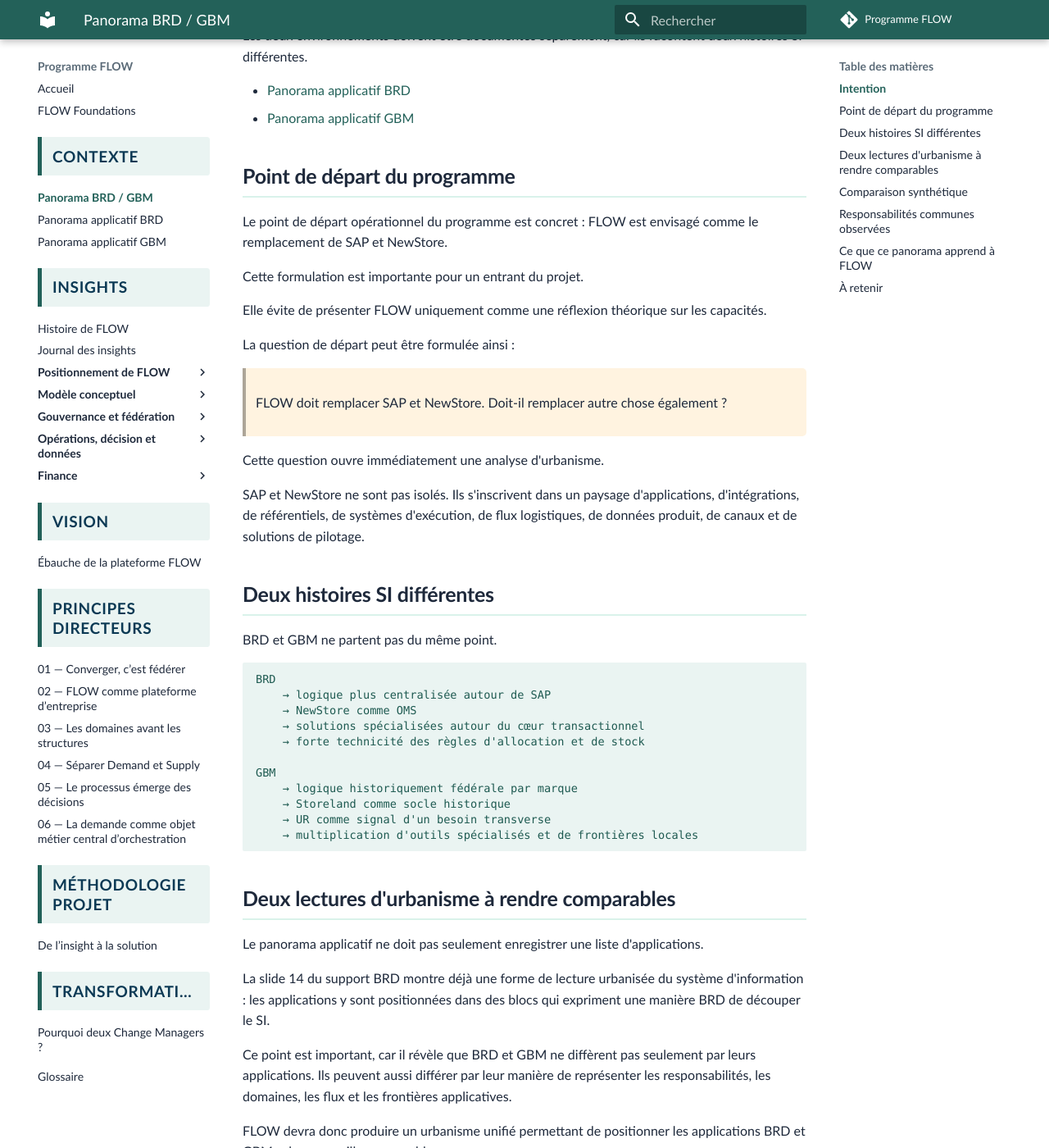
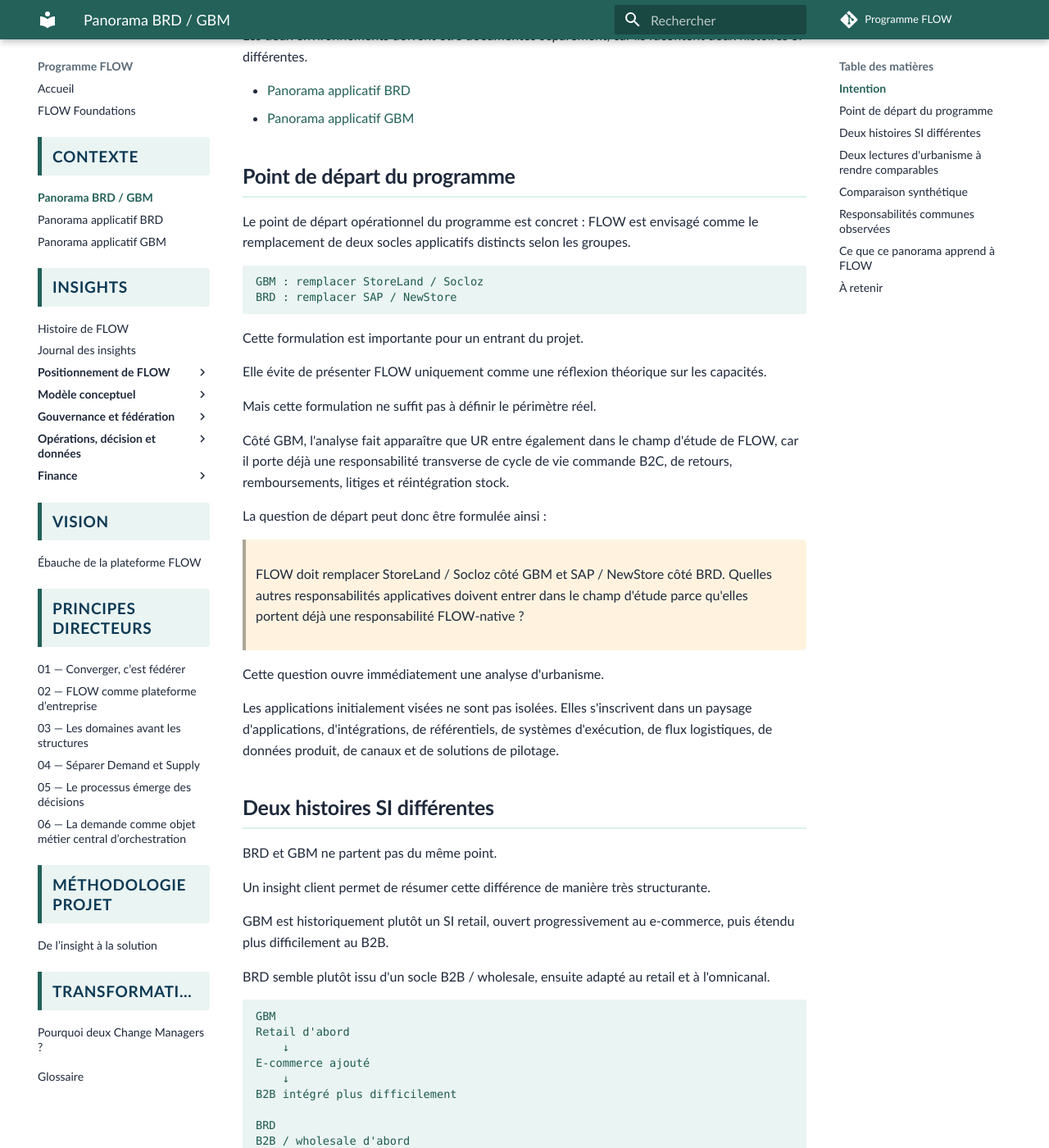
Before and after one commit to laurent-sintes/FLOW-Program, an MkDocs documentation site: the page built from docs/contexte/panorama-applicatif-brd-gbm.md, in a window 1280 px wide and 1400 px high, scrolled down 292 px. Shown: the whole window at 82% size. Built offline with MkDocs 1.6.1 and Material for MkDocs 9.7.7, drawn with Linux system fonts in a browser that asks for light colours; comment, search, counter and statistics services are not loaded; some of the changed text lies outside the part shown.

Commit message:
Clarifier les trajectoires SI BRD et GBM

````diff
--- a/docs/contexte/panorama-applicatif-brd-gbm.md
+++ b/docs/contexte/panorama-applicatif-brd-gbm.md
@@ -11,45 +11,80 @@
 
 ## Point de départ du programme
 
-Le point de départ opérationnel du programme est concret : FLOW est envisagé comme le remplacement de SAP et NewStore.
+Le point de départ opérationnel du programme est concret : FLOW est envisagé comme le remplacement de deux socles applicatifs distincts selon les groupes.
+
+```text
+GBM : remplacer StoreLand / Socloz
+BRD : remplacer SAP / NewStore
+```
 
 Cette formulation est importante pour un entrant du projet.
 
 Elle évite de présenter FLOW uniquement comme une réflexion théorique sur les capacités.
 
-La question de départ peut être formulée ainsi :
+Mais cette formulation ne suffit pas à définir le périmètre réel.
 
-> FLOW doit remplacer SAP et NewStore. Doit-il remplacer autre chose également ?
+Côté GBM, l'analyse fait apparaître que UR entre également dans le champ d'étude de FLOW, car il porte déjà une responsabilité transverse de cycle de vie commande B2C, de retours, remboursements, litiges et réintégration stock.
+
+La question de départ peut donc être formulée ainsi :
+
+> FLOW doit remplacer StoreLand / Socloz côté GBM et SAP / NewStore côté BRD. Quelles autres responsabilités applicatives doivent entrer dans le champ d'étude parce qu'elles portent déjà une responsabilité FLOW-native ?
 
 Cette question ouvre immédiatement une analyse d'urbanisme.
 
-SAP et NewStore ne sont pas isolés. Ils s'inscrivent dans un paysage d'applications, d'intégrations, de référentiels, de systèmes d'exécution, de flux logistiques, de données produit, de canaux et de solutions de pilotage.
+Les applications initialement visées ne sont pas isolées. Elles s'inscrivent dans un paysage d'applications, d'intégrations, de référentiels, de systèmes d'exécution, de flux logistiques, de données produit, de canaux et de solutions de pilotage.
 
 ## Deux histoires SI différentes
 
 BRD et GBM ne partent pas du même point.
 
+Un insight client permet de résumer cette différence de manière très structurante.
+
+GBM est historiquement plutôt un SI retail, ouvert progressivement au e-commerce, puis étendu plus difficilement au B2B.
+
+BRD semble plutôt issu d'un socle B2B / wholesale, ensuite adapté au retail et à l'omnicanal.
+
+```text
+GBM
+Retail d'abord
+    ↓
+E-commerce ajouté
+    ↓
+B2B intégré plus difficilement
+
+BRD
+B2B / wholesale d'abord
+    ↓
+Retail ajouté
+    ↓
+Omnicanal à recomposer
+```
+
+Cette différence ne relève pas seulement des applications. Elle décrit deux centres de gravité historiques presque inverses.
+
+FLOW ne doit donc pas chercher à aligner deux SI équivalents. Il doit créer une couche cible commune au-dessus de deux héritages différents.
+
 ```text
 BRD
     → logique plus centralisée autour de SAP
     → NewStore comme OMS
-    → solutions spécialisées autour du cœur transactionnel
-    → forte technicité des règles d'allocation et de stock
+    → socle historiquement plus B2B / wholesale
+    → adaptation au retail, au stock magasin, à l'omnicanal et à la promesse
 
 GBM
     → logique historiquement fédérale par marque
-    → Storeland comme socle historique
+    → StoreLand comme socle retail historique
+    → une instance StoreLand par marque
+    → Socloz comme composant omnicanal / e-commerce
     → UR comme signal d'un besoin transverse
-    → multiplication d'outils spécialisés et de frontières locales
+    → B2B intégré plus difficilement dans un paysage d'abord retail
 ```
 
 ## Deux lectures d'urbanisme à rendre comparables
 
 Le panorama applicatif ne doit pas seulement enregistrer une liste d'applications.
 
-La slide 14 du support BRD montre déjà une forme de lecture urbanisée du système d'information : les applications y sont positionnées dans des blocs qui expriment une manière BRD de découper le SI.
-
-Ce point est important, car il révèle que BRD et GBM ne diffèrent pas seulement par leurs applications. Ils peuvent aussi différer par leur manière de représenter les responsabilités, les domaines, les flux et les frontières applicatives.
+BRD et GBM ne diffèrent pas seulement par leurs applications. Ils diffèrent aussi par leur manière de représenter les responsabilités, les domaines, les flux et les frontières applicatives.
 
 FLOW devra donc produire un urbanisme unifié permettant de positionner les applications BRD et GBM selon une grille comparable.
 
@@ -67,13 +102,15 @@
 
 | Dimension | BRD | GBM |
 | --- | --- | --- |
+| Trajectoire historique | B2B / wholesale adapté au retail et à l'omnicanal | Retail ouvert au e-commerce puis au B2B |
 | Logique dominante | Centralisation autour de SAP et NewStore | Fédération historique par marque |
-| Socle principal | SAP, NewStore | Storeland, puis solutions complémentaires |
-| Force principale | Robustesse transactionnelle et structuration des flux | Préservation des spécificités métiers |
-| Limite principale | Complexité des règles, paramétrages et responsabilités de décision | Dispersion des outils, règles et données |
+| Socle principal | SAP, NewStore | StoreLand, Socloz, puis UR comme composant transverse |
+| Structure historique | Socle plus centralisé, fortement paramétré | Instances StoreLand par marque, plus StoreLand Fournitures mutualisé |
+| Force principale | Robustesse transactionnelle et structuration des flux | Préservation des spécificités métiers retail et marques |
+| Limite principale | Complexité des règles, paramétrages et responsabilités de décision | Dispersion des outils, règles, instances et données |
 | Signal fort | Allocation, ATP, stock disponible, cycle de vie commande | UR révèle le besoin d'orchestration transverse |
-| Risque | Confondre remplacement applicatif et clarification des responsabilités | Préserver l'autonomie mais reproduire les silos |
-| Enjeu d'urbanisme | Traduire une lecture déjà structurée du SI BRD dans une grille commune | Recomposer une lecture commune à partir d'un historique plus fédéral |
+| Risque | Confondre remplacement applicatif et clarification des responsabilités | Préserver l'autonomie mais reproduire les silos et les fragments d'instances |
+| Enjeu d'urbanisme | Traduire une lecture déjà structurée du SI BRD dans une grille commune | Recomposer une lecture commune à partir d'un historique retail fédéral et multi-marques |
 
 ## Responsabilités communes observées
 
@@ -86,6 +123,7 @@
 - prioriser les demandes, clients, canaux ou marchés ;
 - traiter les commandes d'achat et de vente ;
 - suivre les jalons et retards ;
+- gérer les retours, litiges et exceptions ;
 - déclencher préparation, expédition, livraison ou retour ;
 - produire ou transmettre les documents nécessaires ;
 - alimenter Finance et les systèmes d'exécution.
@@ -98,7 +136,7 @@
 
 Le panorama applicatif montre que FLOW ne peut pas être pensé comme un simple remplacement technique.
 
-Le remplacement de SAP et NewStore impose de clarifier les responsabilités : lesquelles sont reprises par FLOW, lesquelles restent dans Finance, lesquelles restent dans les systèmes d'exécution, lesquelles sont seulement connectées ou consommées ?
+Le remplacement de StoreLand / Socloz côté GBM et de SAP / NewStore côté BRD impose de clarifier les responsabilités : lesquelles sont reprises par FLOW, lesquelles restent dans Finance, lesquelles restent dans les systèmes d'exécution, lesquelles sont seulement connectées ou consommées ?
 
 FLOW doit donc éviter deux pièges :
 
@@ -109,10 +147,16 @@
 
 La comparaison doit se faire à partir d'une grille d'urbanisme commune, faute de quoi deux applications peuvent sembler équivalentes alors qu'elles ne portent pas les mêmes responsabilités, ou sembler différentes alors qu'elles participent à la même capacité métier.
 
+Le cas d'UR côté GBM illustre ce point : UR entre dans le champ d'étude non parce qu'il figurait dans le périmètre applicatif initial, mais parce qu'il porte une responsabilité transverse qui ressemble fortement à une capacité cible FLOW.
+
 ## À retenir
 
 Le contexte applicatif BRD / GBM confirme l'intuition fondatrice de FLOW :
 
-> Le remplacement de SAP et NewStore ne suffit pas à définir FLOW. Il faut identifier les responsabilités communes que l'entreprise doit gouverner durablement, puis décider quels systèmes FLOW remplace, connecte, orchestre ou laisse hors périmètre.
+> FLOW n'est pas seulement une convergence applicative. C'est une convergence de deux trajectoires SI opposées : un retail ouvert au digital et au B2B côté GBM, et un B2B adapté au retail côté BRD.
 
-Il confirme aussi un enjeu de méthode : FLOW devra redéfinir un urbanisme unifié pour rendre comparables les positionnements applicatifs des deux groupes dans le SI.
+Il confirme aussi que le remplacement applicatif initial ne suffit pas à définir FLOW.
+
+> Il faut identifier les responsabilités communes que l'entreprise doit gouverner durablement, puis décider quels systèmes FLOW remplace, connecte, orchestre ou laisse hors périmètre.
+
+Enfin, il confirme un enjeu de méthode : FLOW devra redéfinir un urbanisme unifié pour rendre comparables les positionnements applicatifs des deux groupes dans le SI.
````
